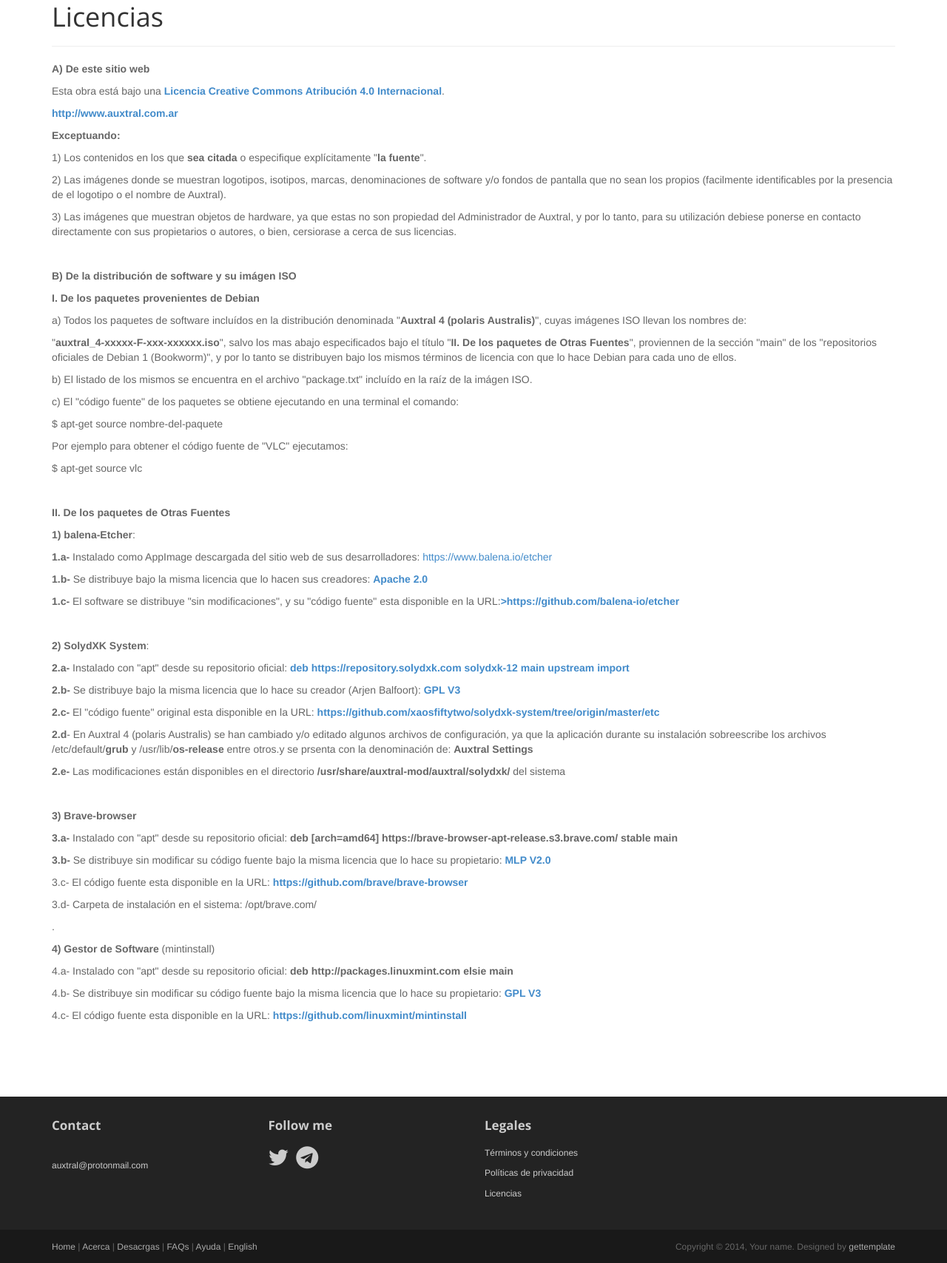
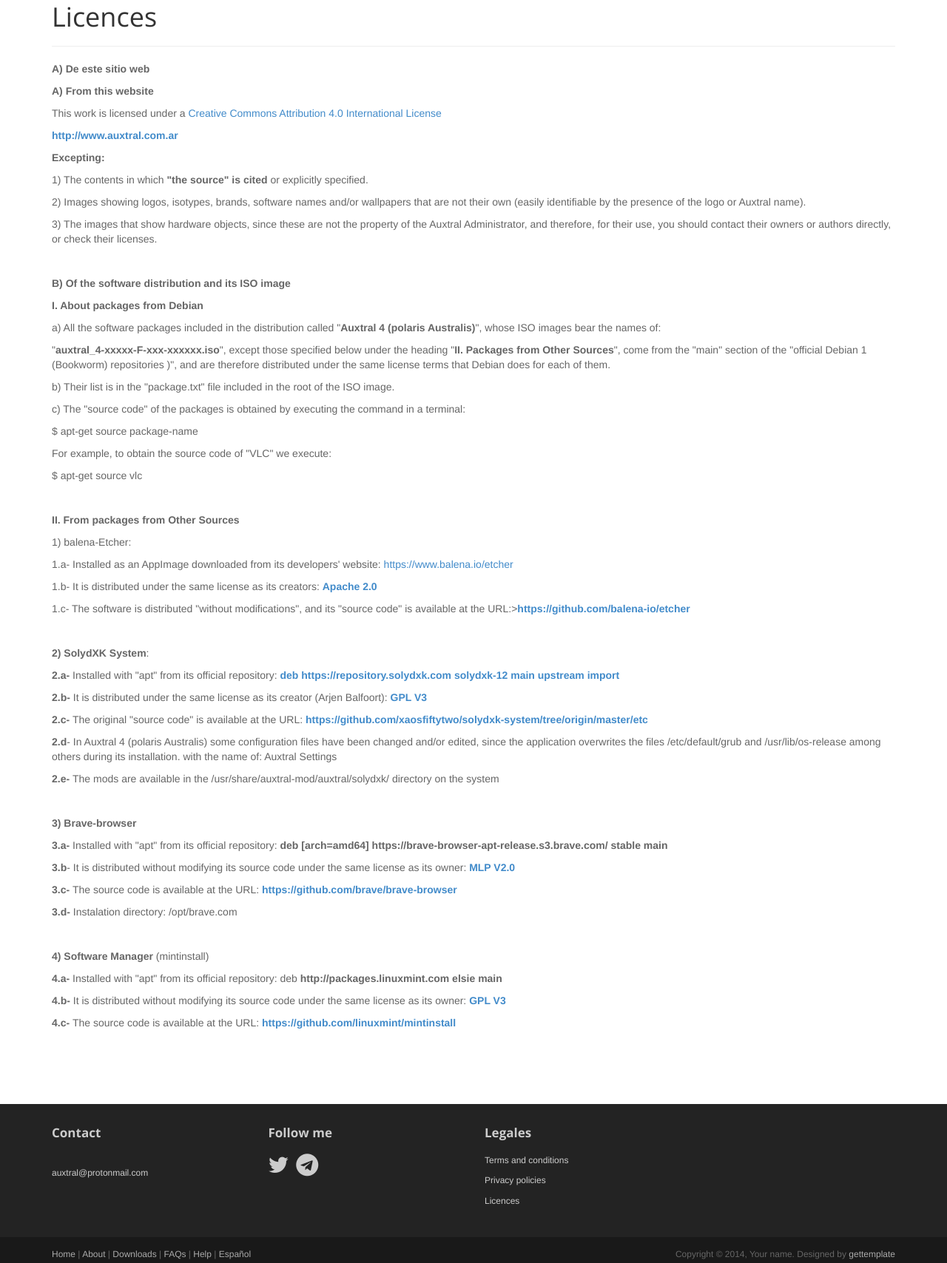
Before and after one commit to auxtral-linux/web, a plain HTML site: page licencias.html in a window 1280 px wide. Shown: the part 187-1895 px from the top of the page at 74% size. Drawn offline with nearby package versions, Linux system fonts and the light colour scheme.

Commit message:
licencias111023
licencias111023

```diff
--- a/licencias.html
+++ b/licencias.html
@@ -1,5 +1,5 @@
 <!DOCTYPE html>
-<html lang="en">
+<html lang="es">
 <head>
           <link rel='stylesheet' href='https://cdnjs.cloudflare.com/ajax/libs/font-awesome/4.7.0/css/font-awesome.min.css'>
 	<meta charset="utf-8">
@@ -7,7 +7,7 @@
 	<meta name="description" content="">
 	<meta name="author"      content="Sergey Pozhilov (GetTemplate.com)">
 
-	<title>Auxtral - Licencias</title>
+	<title>Auxtral - Licences</title>
 
 	<link rel="shortcut icon" href="assets/images/gt_favicon.png">
 
@@ -38,11 +38,11 @@
 			<div class="navbar-collapse collapse">
 				<ul class="nav navbar-nav pull-right">
 					<li class=""><a href="index.html">Home</a></li>
-					<li class=""><a href="acerca.html">Acerca</a></li>
-                    <li class=""><a href="descargas.html">Descargas</a></li>
+					<li class=""><a href="acerca.html">About</a></li>
+                    <li class=""><a href="descargas.html">Downloads</a></li>
                     <li class=""><a href="faqs.html">FAQs</a></li>
-                    <li class=""><a href="oldsite/ayuda.html" target="_blank">Ayuda</a></li>
-                    <li><a href="english/index.html">English</a></li>
+                    <li class=""><a href="oldsite/ayuda.html" target="_blank">Help</a></li>
+                    <li><a href="../index.html">Español</a></li>
 				</ul>
 			</div><!--/.nav-collapse -->
 		</div>
@@ -63,54 +63,55 @@
 			<!-- Article main content -->
 			<article class="col-sm-8 maincontent">
 				<header class="page-header">
-					<h1 class="page-title">Licencias</h1>
+					<h1 class="page-title">Licences</h1>
 				</header>
 				<div>
 				  <p><strong>A) De este sitio web</strong></p>
-				  <p>Esta obra está bajo una <strong><a href="https://creativecommons.org/licenses/by/4.0/deed.es_E" target="_blank" rel="license">Licencia Creative Commons Atribución 4.0 Internacional</a></strong>.</p>
-				  <p><strong><a href="http://www.auxtral.com.ar">http://www.auxtral.com.ar</a></strong></p>
-				  <p><strong>Exceptuando:</strong></p>
-				  <p>1) Los contenidos en los que <strong>sea citada</strong> o especifique explícitamente "<strong>la fuente</strong>".</p>
-				  <p>2) Las imágenes donde se muestran logotipos, isotipos, marcas, denominaciones de software y/o fondos de pantalla que no sean los propios (facilmente identificables por la presencia de el logotipo o el nombre de Auxtral).</p>
-				  <p>3) Las imágenes que muestran objetos de hardware, ya que estas no son propiedad del Administrador de Auxtral, y por lo tanto, para su utilización debiese ponerse en contacto directamente con sus propietarios o autores, o bien, cersiorase a cerca de sus licencias.</p>
+				  <p><strong>A) From this website</strong></p>
+				  <p>This work is licensed under a <a href="https://creativecommons.org/licenses/by/4.0/deed.en_" target="_blank">Creative Commons Attribution 4.0 International License</a></p>
+				  <p><strong><a href="index.html">http://www.auxtral.com.ar</a></strong></p>
+				  <p><strong>Excepting:</strong></p>
+				  <p>1) The contents in which <strong>"the source" is cited</strong> or explicitly specified.</p>
+				  <p>2) Images showing logos, isotypes, brands, software names and/or wallpapers that are not their own (easily identifiable by the presence of the logo or Auxtral name).</p>
+				  <p>3) The images that show hardware objects, since these are not the property of the Auxtral Administrator, and therefore, for their use, you should contact their owners or authors directly, or check their licenses.</p>
 				  <p> </p>
-				  <p><strong>B) De la distribución de software y su imágen ISO</strong></p>
-				  <p><strong>I. De los paquetes provenientes de Debian</strong></p>
-				  <p>a) Todos los paquetes de software incluídos en la distribución denominada "<strong>Auxtral 4 (polaris Australis)</strong>", cuyas imágenes ISO llevan los nombres de:</p>
-				  <p>"<strong>auxtral_4-xxxxx-F-xxx-xxxxxx.iso</strong>", salvo los mas abajo especificados bajo el título "<strong>II. De los paquetes de Otras Fuentes</strong>", proviennen de la sección "main" de los "repositorios oficiales de Debian 1 (Bookworm)", y por lo tanto se distribuyen bajo los mismos términos de licencia con que lo hace Debian para cada uno de ellos.</p>
-				  <p>b) El listado de los mismos se encuentra en el archivo "package.txt" incluído en la raíz de la imágen ISO.</p>
-				  <p>c) El "código fuente" de los paquetes se obtiene ejecutando en una terminal el comando:</p>
-				  <p>$ apt-get source nombre-del-paquete</p>
-				  <p>Por ejemplo para obtener el código fuente de "VLC" ejecutamos:</p>
+				  <p><strong>B) Of the software distribution and its ISO image</strong></p>
+				  <p><strong>I. About packages from Debian</strong></p>
+				  <p>a) All the software packages included in the distribution called "<strong>Auxtral 4 (polaris Australis)</strong>", whose ISO images bear the names of:</p>
+				  <p>"<strong>auxtral_4-xxxxx-F-xxx-xxxxxx.iso</strong>", except those specified below under the heading "<strong>II. Packages from Other Sources</strong>", come from the "main" section of the "official Debian 1 (Bookworm) repositories )", and are therefore distributed under the same license terms that Debian does for each of them.</p>
+				  <p>b) Their list is in the "package.txt" file included in the root of the ISO image.</p>
+				  <p>c) The "source code" of the packages is obtained by executing the command in a terminal:</p>
+				  <p>$ apt-get source package-name</p>
+				  <p>For example, to obtain the source code of "VLC" we execute:</p>
 				  <p>$ apt-get source vlc</p>
 				  <p> </p>
-				  <p><strong>II. De los paquetes de Otras Fuentes</strong></p>
-				  <p><strong>1) balena-Etcher</strong>:</p>
-				  <p><strong>1.a-</strong> Instalado como AppImage descargada del sitio web de sus desarrolladores: <a href="https://www.balena.io/etcher" target="_blank">https://www.balena.io/etcher</a></p>
-				  <p><strong>1.b-</strong> Se distribuye bajo la misma licencia que lo hacen sus creadores: <strong><a href="Apache 2.0.txt" target="_blank">Apache 2.0</a></strong></p>
-				  <p><strong>1.c-</strong> El software se distribuye "sin modificaciones", y su "código fuente" esta disponible en la URL:<strong><a href="https://github.com/balena-io/etcher" target="_blank">&gt;https://github.com/balena-io/etcher</a></strong></p>
+				  <p><strong>II. From packages from Other Sources</strong></p>
+				  <p>1) balena-Etcher:</p>
+				  <p>1.a- Installed as an AppImage downloaded from its developers' website: <a href="https://www.balena.io/etcher" target="_blank">https://www.balena.io/etcher</a></p>
+				  <p>1.b- It is distributed under the same license as its creators: <strong><a href="Apache 2.0.txt" target="_blank">Apache 2.0</a></strong></p>
+				  <p>1.c- The software is distributed "without modifications", and its "source code" is available at the URL:&gt;<strong><a href="https://github.com/balena-io/etcher" target="_blank">https://github.com/balena-io/etcher</a></strong></p>
 				  <p> </p>
 			  </div>
 				<div> </div>
 				<div>
 				  <p><strong>2) SolydXK System</strong>:</p>
-				  <p><strong>2.a-</strong> Instalado con "apt" desde su repositorio oficial: <a href="https://repository.solydxk.com/pool/main/s/solydxk-system/" target="_blank"><strong>deb https://repository.solydxk.com solydxk-12 main upstream import</strong></a></p>
-				  <p><strong>2.b-</strong> Se distribuye bajo la misma licencia que lo hace su creador (Arjen Balfoort): <a href="https://www.gnu.org/licenses/gpl-3.0.html" target="_blank"><strong>GPL V3</strong></a></p>
-				  <p><strong>2.c-</strong> El "código fuente" original esta disponible en la URL: <a href="https://github.com/xaosfiftytwo/solydxk-system/tree/origin/master/etc" target="_blank"><strong>https://github.com/xaosfiftytwo/solydxk-system/tree/origin/master/etc</strong></a></p>
-				  <p><strong>2.d</strong>- En Auxtral 4 (polaris Australis) se han cambiado y/o editado algunos archivos de configuración, ya que la aplicación durante su instalación sobreescribe los archivos /etc/default/<strong>grub</strong> y /usr/lib/<strong>os-release</strong> entre otros.y se prsenta con la denominación de: <strong>Auxtral Settings</strong></p>
-				  <p><strong>2.e-</strong> Las modificaciones están disponibles en el directorio <strong>/usr/share/auxtral-mod/auxtral/</strong><strong>solydxk/</strong> del sistema</p>
+				  <p><strong>2.a-</strong> Installed with "apt" from its official repository: <a href="https://repository.solydxk.com/pool/main/s/solydxk-system/" target="_blank"><strong>deb https://repository.solydxk.com solydxk-12 main upstream import</strong></a></p>
+				  <p><strong>2.b-</strong> It is distributed under the same license as its creator (Arjen Balfoort): <a href="https://www.gnu.org/licenses/gpl-3.0.html" target="_blank"><strong>GPL V3</strong></a></p>
+				  <p><strong>2.c-</strong> The original "source code" is available at the URL: <a href="https://github.com/xaosfiftytwo/solydxk-system/tree/origin/master/etc" target="_blank"><strong>https://github.com/xaosfiftytwo/solydxk-system/tree/origin/master/etc</strong></a></p>
+				  <p><strong>2.d</strong>- In Auxtral 4 (polaris Australis) some configuration files have been changed and/or edited, since the application overwrites the files /etc/default/grub and /usr/lib/os-release among others during its installation. with the name of: Auxtral Settings</p>
+				  <p><strong>2.e-</strong> The mods are available in the /usr/share/auxtral-mod/auxtral/solydxk/ directory on the system</p>
 				  <p> </p>
 				  <p><strong>3) Brave-browser</strong></p>
-				  <p><strong>3.a-</strong> Instalado con "apt" desde su repositorio oficial: <strong>deb [arch=amd64] https://brave-browser-apt-release.s3.brave.com/ stable main</strong></p>
-				  <p><strong>3.b-</strong> Se distribuye sin modificar su código fuente bajo la misma licencia que lo hace su propietario:<a href="MPL2.txt" target="_blank"><strong> MLP V2.0</strong></a></p>
-				  <p>3.c- El código fuente esta disponible en la URL: <a href="https://github.com/brave/brave-browser" target="_blank"><strong>https://github.com/brave/brave-browser</strong></a></p>
-				  <p>3.d- Carpeta de instalación en el sistema: /opt/brave.com/</p>
-				  <p>.</p>
-				  <p><strong>4) Gestor de Software</strong> (mintinstall)</p>
-				  <p>4.a- Instalado con "apt" desde su repositorio oficial: <strong>deb http://packages.linuxmint.com elsie main</strong></p>
-				  <p>4.b- Se distribuye sin modificar su código fuente bajo la misma licencia que lo hace su propietario: <a href="https://www.gnu.org/licenses/gpl-3.0.html" target="_blank"><strong>GPL V3</strong></a></p>
-				  <p>4.c- El código fuente esta disponible en la URL: <a href="https://github.com/linuxmint/mintinstal" target="_blank"><strong>https://github.com/linuxmint/mintinstall</strong></a></p>
-			  </div>
+				  <p><strong>3.a-</strong> Installed with "apt" from its official repository: <strong>deb [arch=amd64] https://brave-browser-apt-release.s3.brave.com/ stable main</strong></p>
+				  <p><strong>3.b</strong>- It is distributed without modifying its source code under the same license as its owner: <a href="MPL2.txt" target="_blank"><strong>MLP V2.0</strong></a></p>
+				  <p><strong>3.c-</strong> The source code is available at the URL: <a href="https://github.com/brave/brave-browser" target="_blank"><strong>https://github.com/brave/brave-browser</strong></a></p>
+				  <p><strong>3.d-</strong> Instalation directory: /opt/brave.com</p>
+				  <p> </p>
+				  <p><strong>4) Software Manager</strong> (mintinstall)</p>
+				  <p><strong>4.a-</strong> Installed with "apt" from its official repository: deb <strong>http://packages.linuxmint.com elsie main</strong></p>
+				  <p><strong>4.b-</strong> It is distributed without modifying its source code under the same license as its owner: <a href="https://www.gnu.org/licenses/gpl-3.0.html" target="_blank"><strong>GPL V3</strong></a></p>
+				  <p><strong>4.c-</strong> The source code is available at the URL: <a href="https://github.com/linuxmint/mintinstall" target="_blank"><strong>https://github.com/linuxmint/mintinstall</strong></a></p>
+		      </div>
 				<p>&nbsp;</p>
 </article>
 			<!-- /Article -->
@@ -152,9 +153,9 @@
 					<div class="col-md-6 widget">
 						<h3 class="widget-title">Legales</h3>
 						<div class="widget-body">
-							<p><a href="Terminos.html">Términos y condiciones</a></p>
-							<p><a href="politicas.html">Políticas de privacidad</a></p>
-							<p><a href="licencias.html">Licencias</a></p>
+							<p><a href="Terminos.html">Terms and conditions</a></p>
+							<p><a href="politicas.html">Privacy policies</a></p>
+							<p><a href="licencias.html">Licences</a></p>
 						</div>
 					</div>
 
@@ -170,12 +171,9 @@
 						<div class="widget-body">
 							<p class="simplenav">
 								<a href="index.html">Home</a> |
-								<a href="acerca.html">Acerca</a> |
-								<a href="descargas.html">Desacrgas</a> |
-								<a href="faqs.html">FAQs </a>|
-								<a href="oldsite/ayuda.html" target="_blank">Ayuda</a>
-							|
-							<a href="english/index.html">English</a></p>
+								<a href="acerca.html">About</a> |
+								<a href="descargas.html">Downloads</a> |
+								<a href="faqs.html">FAQs </a>| <a href="oldsite/ayuda.html" target="_blank">Help</a> <a href="faqs.html"> </a>| <a href="../index.html">Español</a></p>
 						</div>
 					</div>
 
```
